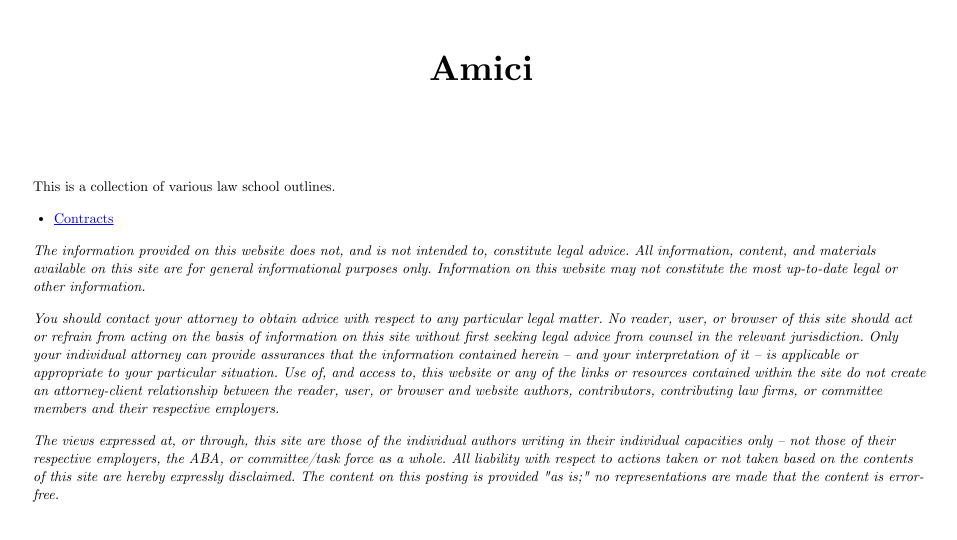
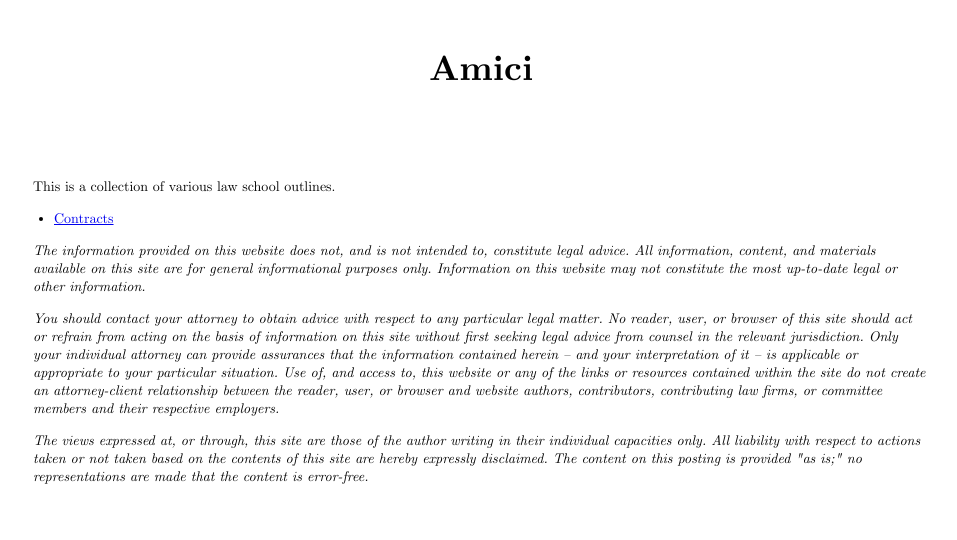
Before and after one commit to ketiboldiais/amici, a Next.js app: page / in a window 1280 px wide. Shown: the top 540 px of the page, without its empty margins (159-1116 px from the left). Built offline with nearby package versions, Linux system fonts and the light colour scheme.

Commit message:
remove ABA reference

```diff
--- a/src/app/page.tsx
+++ b/src/app/page.tsx
@@ -32,12 +32,7 @@ export default function Home() {
         </p>
         <p>
           The views expressed at, or through, this site are those of the
-          individual authors writing in their individual capacities only – not
-          those of their respective employers, the ABA, or committee/task force
-          as a whole. All liability with respect to actions taken or not taken
-          based on the contents of this site are hereby expressly disclaimed.
-          The content on this posting is provided "as is;" no representations
-          are made that the content is error-free.
+          author writing in their individual capacities only. All liability with respect to actions taken or not taken based on the contents of this site are hereby expressly disclaimed. The content on this posting is provided "as is;" no representations are made that the content is error-free.
         </p>
       </div>
     </div>
```
